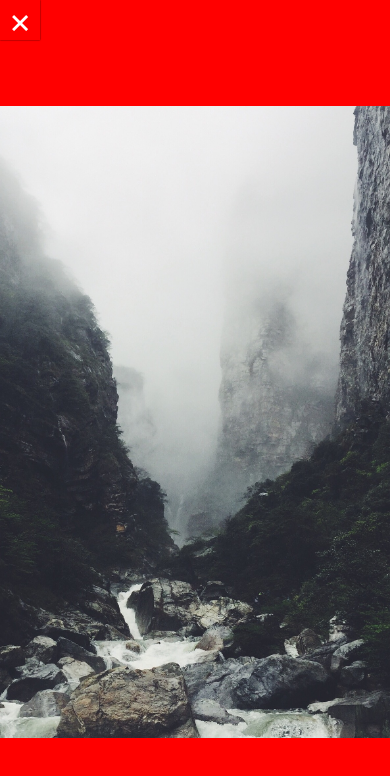
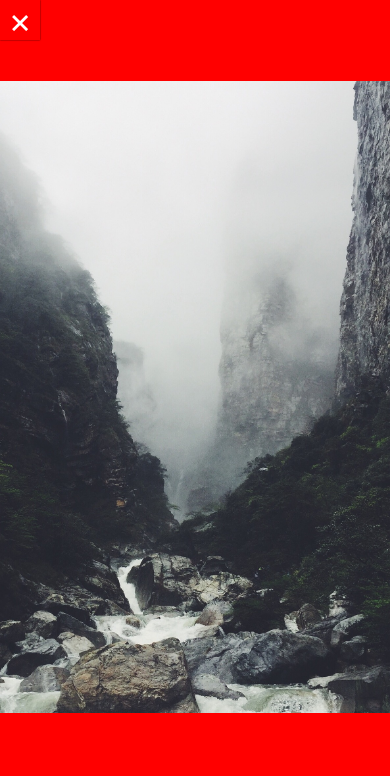
Before and after one commit to dev-yakuza/react-native-image-modal, a React Native app in the folder Example/: screen / in a window 390 px wide. Both pictures are taken after a click on the element 125 px from the left and 422 px from the top of the page. Shown: the top 776 px of the page. Built offline with nearby package versions, Linux system fonts and the light colour scheme.

Commit message:
migrate ImageOverlay and ImageDetail components

```diff
--- a/Example/Components/ImageZoom/index.tsx
+++ b/Example/Components/ImageDetail/index.tsx
@@ -2,15 +2,19 @@ import React, {useState, useEffect} from 'react';
 import {
   StyleSheet,
   View,
+  TouchableOpacity,
+  Text,
   Dimensions,
   Animated,
   PanResponder,
   Platform,
+  StatusBar,
 } from 'react-native';
 
 const WINDOW_WIDTH = Dimensions.get('window').width;
 const WINDOW_HEIGHT = Dimensions.get('window').height;
-const STATUS_BAR_OFFSET = Platform.OS === 'android' ? -25 : 0;
+const isIOS = Platform.OS === 'ios';
+const STATUS_BAR_OFFSET = isIOS ? 0 : -25;
 let target = {
   x: 0,
   y: 0,
@@ -19,13 +23,34 @@ let target = {
 
 const DRAG_DISMISS_THRESHOLD = 150;
 
-const styles = StyleSheet.create({
+const Styles = StyleSheet.create({
   background: {
     position: 'absolute',
     top: 0,
     left: 0,
     width: WINDOW_WIDTH,
     height: WINDOW_HEIGHT,
+  },
+  header: {
+    position: 'absolute',
+    top: 0,
+    left: 0,
+    width: WINDOW_WIDTH,
+    backgroundColor: 'transparent',
+  },
+  closeButton: {
+    fontSize: 35,
+    color: 'white',
+    lineHeight: 40,
+    width: 40,
+    textAlign: 'center',
+    shadowOffset: {
+      width: 0,
+      height: 0,
+    },
+    shadowRadius: 1.5,
+    shadowColor: 'black',
+    shadowOpacity: 0.8,
   },
 });
 
@@ -38,6 +63,9 @@ interface Props {
     height: number;
   };
   backgroundColor?: string;
+  isOpen: boolean;
+  swipeToDismiss?: boolean;
+  renderHeader?: (close: () => void) => JSX.Element | Array<JSX.Element>;
   onLongPress?: () => void;
   onDoubleClick?: () => void;
   onMove?: (position: IOnMove) => void;
@@ -45,17 +73,26 @@ interface Props {
   onSwipeDown?: () => void;
   horizontalOuterRangeOffset?: (offsetX?: number) => void;
   responderRelease?: (vx?: number, scale?: number) => void;
+  willClose?: () => void;
+  onClose: () => void;
+  didOpen?: () => void;
 }
-const ImageZoom = ({
+const ImageDetail = ({
   children,
   origin,
   backgroundColor,
+  isOpen,
+  swipeToDismiss,
+  renderHeader,
   onLongPress,
   onDoubleClick,
   onMove,
   onClick,
   horizontalOuterRangeOffset,
   responderRelease,
+  willClose,
+  onClose,
+  didOpen,
 }: Props) => {
   const [animatedScale] = useState<Animated.Value>(new Animated.Value(1));
   const [animatedPositionX] = useState<Animated.Value>(new Animated.Value(0));
@@ -128,18 +165,12 @@ const ImageZoom = ({
         toValue: positionY,
         duration: 100,
       }).start();
-    } else if (scale === 1 && Math.abs(positionY) > DRAG_DISMISS_THRESHOLD) {
-      Animated.parallel([
-        Animated.timing(animatedOpacity, {toValue: WINDOW_HEIGHT}),
-        Animated.spring(animatedFrame, {toValue: 0}),
-      ]).start(() => {
-        // setState({
-        //   ...state,
-        //   isAnimating: false,
-        //   isPanning: false,
-        // });
-        // onClose();
-      });
+    } else if (
+      swipeToDismiss &&
+      scale === 1 &&
+      Math.abs(positionY) > DRAG_DISMISS_THRESHOLD
+    ) {
+      close();
     }
 
     if (WINDOW_HEIGHT * scale > WINDOW_HEIGHT) {
@@ -372,7 +403,7 @@ const ImageZoom = ({
 
         positionY += diffY / scale;
         animatedPositionY.setValue(positionY);
-        if (scale === 1) {
+        if (swipeToDismiss && scale === 1) {
           animatedOpacity.setValue(Math.abs(gestureState.dy));
         }
       } else {
@@ -508,7 +539,27 @@ const ImageZoom = ({
     }),
   };
 
+  const close = () => {
+    if (willClose) {
+      willClose();
+    }
+    if (isIOS) {
+      StatusBar.setHidden(false, 'fade');
+    }
+
+    console.log('close!!!!');
+    Animated.parallel([
+      Animated.timing(animatedOpacity, {toValue: WINDOW_HEIGHT}),
+      Animated.spring(animatedFrame, {toValue: 0}),
+    ]).start(() => {
+      onClose();
+    });
+  };
   useEffect(() => {
+    if (isOpen) {
+      if (isIOS) {
+        StatusBar.setHidden(true, 'fade');
+      }
       target = {
         x: 0,
         y: 0,
@@ -518,13 +569,18 @@ const ImageZoom = ({
       Animated.parallel([
         Animated.timing(animatedOpacity, {toValue: 0}),
         Animated.spring(animatedFrame, {toValue: 1}),
-    ]).start(() => {});
-  }, []);
+      ]).start(() => {
+        if (didOpen) {
+          didOpen();
+        }
+      });
+    }
+  }, [isOpen]);
 
   const background = (
     <Animated.View
       style={[
-        styles.background,
+        Styles.background,
         {backgroundColor: backgroundColor},
         {
           opacity: animatedOpacity.interpolate({
@@ -533,6 +589,27 @@ const ImageZoom = ({
           }),
         },
       ]}></Animated.View>
+  );
+
+  const header = (
+    <Animated.View
+      style={[
+        Styles.header,
+        {
+          opacity: animatedOpacity.interpolate({
+            inputRange: [0, WINDOW_HEIGHT],
+            outputRange: [1, 0],
+          }),
+        },
+      ]}>
+      {renderHeader ? (
+        renderHeader(close)
+      ) : (
+        <TouchableOpacity onPress={close}>
+          <Text style={Styles.closeButton}>×</Text>
+        </TouchableOpacity>
+      )}
+    </Animated.View>
   );
 
   return (
@@ -547,8 +624,9 @@ const ImageZoom = ({
       <Animated.View style={animateConf} renderToHardwareTextureAndroid={true}>
         {children}
       </Animated.View>
+      {header}
     </View>
   );
 };
 
-export default ImageZoom;
+export default ImageDetail;
--- a/Example/Components/ImageOverlay/index.tsx
+++ b/Example/Components/ImageOverlay/index.tsx
@@ -6,49 +6,15 @@ import {
   PanResponder,
   Platform,
   StatusBar,
-  StyleSheet,
-  Text,
-  TouchableOpacity,
 } from 'react-native';
 
-import ImageZoom from '../ImageZoom';
+import ImageDetail from '../ImageDetail';
 
 const WINDOW_HEIGHT = Dimensions.get('window').height;
 const WINDOW_WIDTH = Dimensions.get('window').width;
 const DRAG_DISMISS_THRESHOLD = 150;
 const STATUS_BAR_OFFSET = Platform.OS === 'android' ? -25 : 0;
 const isIOS = Platform.OS === 'ios';
-
-const styles = StyleSheet.create({
-  background: {
-    position: 'absolute',
-    top: 0,
-    left: 0,
-    width: WINDOW_WIDTH,
-    height: WINDOW_HEIGHT,
-  },
-  header: {
-    position: 'absolute',
-    top: 0,
-    left: 0,
-    width: WINDOW_WIDTH,
-    backgroundColor: 'transparent',
-  },
-  closeButton: {
-    fontSize: 35,
-    color: 'white',
-    lineHeight: 40,
-    width: 40,
-    textAlign: 'center',
-    shadowOffset: {
-      width: 0,
-      height: 0,
-    },
-    shadowRadius: 1.5,
-    shadowColor: 'black',
-    shadowOpacity: 0.8,
-  },
-});
 
 let target = {
   x: 0,
@@ -226,27 +192,20 @@ const ImageOverlay = ({
     }
   }, [isOpen]);
 
-  const header = (
-    <Animated.View style={[styles.header, imageBoxOpacityStyle]}>
-      {renderHeader ? (
-        renderHeader(close)
-      ) : (
-        <TouchableOpacity onPress={close}>
-          <Text style={styles.closeButton}>×</Text>
-        </TouchableOpacity>
-      )}
-    </Animated.View>
-  );
   const content = (
-    <ImageZoom origin={origin} backgroundColor={backgroundColor}>
+    <ImageDetail
+      origin={origin}
+      backgroundColor={backgroundColor}
+      onClose={onClose}
+      isOpen={isOpen}
+      swipeToDismiss={true}>
       {children}
-    </ImageZoom>
+    </ImageDetail>
   );
 
   return (
     <Modal visible={isOpen} transparent={true} onRequestClose={() => close()}>
       {content}
-      {header}
     </Modal>
   );
 };
```
Lines whose indentation alone changed are shown as unchanged.
